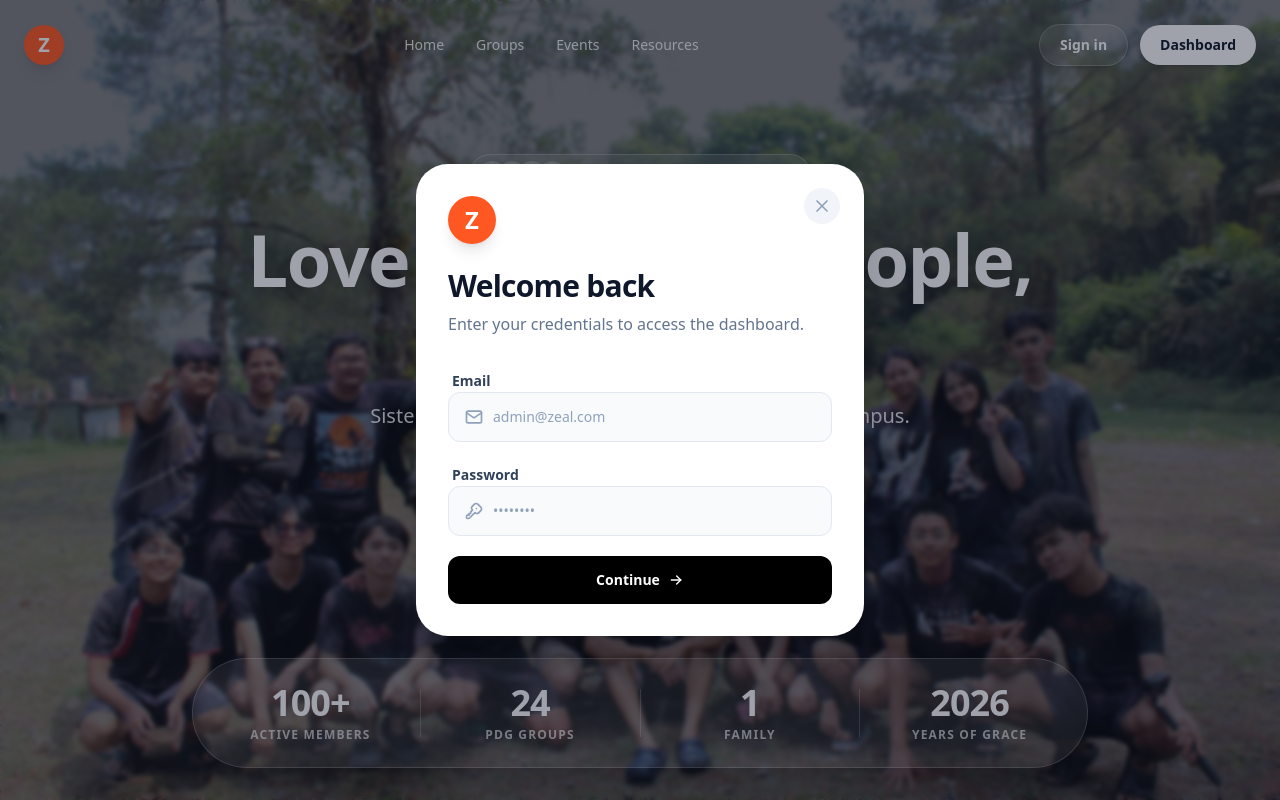
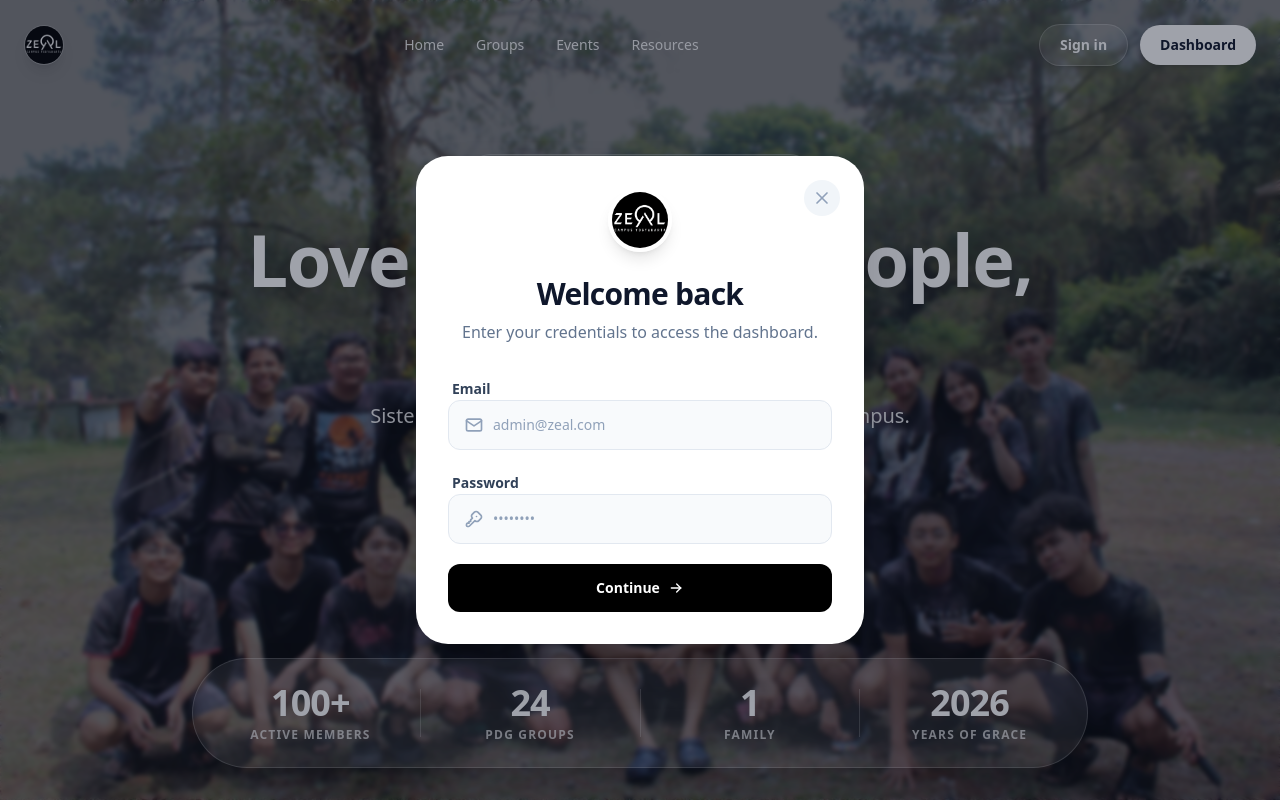
Before and after one commit to agadape/Zeal_pilar, a Next.js app: page /login in a window 1280 px wide. Both pictures are taken after a click on the button "Sign In to Dashboard". Built offline with nearby package versions, Linux system fonts and the light colour scheme; grey boxes are pictures that could not be loaded.

Commit message:
feat: replace mock logo with actual Zeal logo

```diff
--- a/src/app/login/page.tsx
+++ b/src/app/login/page.tsx
@@ -32,10 +32,9 @@ export default function LoginPage() {
       {/* 1. Header Navigation */}
       <header className="relative z-10 w-full max-w-7xl mx-auto px-6 py-6 flex justify-between items-center animate-fade-in-down">
         <div className="flex items-center gap-2">
-          {/* Logo mock */}
-          <div className="w-10 h-10 bg-[#FF5722] rounded-full flex items-center justify-center text-white font-bold text-xl shadow-lg">
-            Z
-          </div>
+          {/* Logo */}
+          {/* eslint-disable-next-line @next/next/no-img-element */}
+          <img src="/logo.jpg" alt="Zeal Logo" className="w-10 h-10 rounded-full object-cover shadow-lg border border-white/20" />
         </div>
 
         <div className="hidden md:flex items-center gap-8 text-sm font-medium text-white/90">
@@ -143,11 +142,12 @@ export default function LoginPage() {
             </button>
 
             <div className="mb-8">
-              <div className="w-12 h-12 bg-[#FF5722] rounded-full flex items-center justify-center text-white font-bold text-2xl shadow-lg mb-6">
-                Z
+              <div className="flex justify-center mb-6">
+                {/* eslint-disable-next-line @next/next/no-img-element */}
+                <img src="/logo.jpg" alt="Zeal Logo" className="w-16 h-16 rounded-full object-cover shadow-lg border-4 border-white" />
               </div>
-              <h2 className="text-3xl font-bold text-slate-900 tracking-tight">Welcome back</h2>
-              <p className="text-slate-500 mt-2 font-medium">Enter your credentials to access the dashboard.</p>
+              <h2 className="text-3xl font-bold text-slate-900 tracking-tight text-center">Welcome back</h2>
+              <p className="text-slate-500 mt-2 font-medium text-center">Enter your credentials to access the dashboard.</p>
             </div>
 
             <form action={formAction} className="space-y-5">
```
